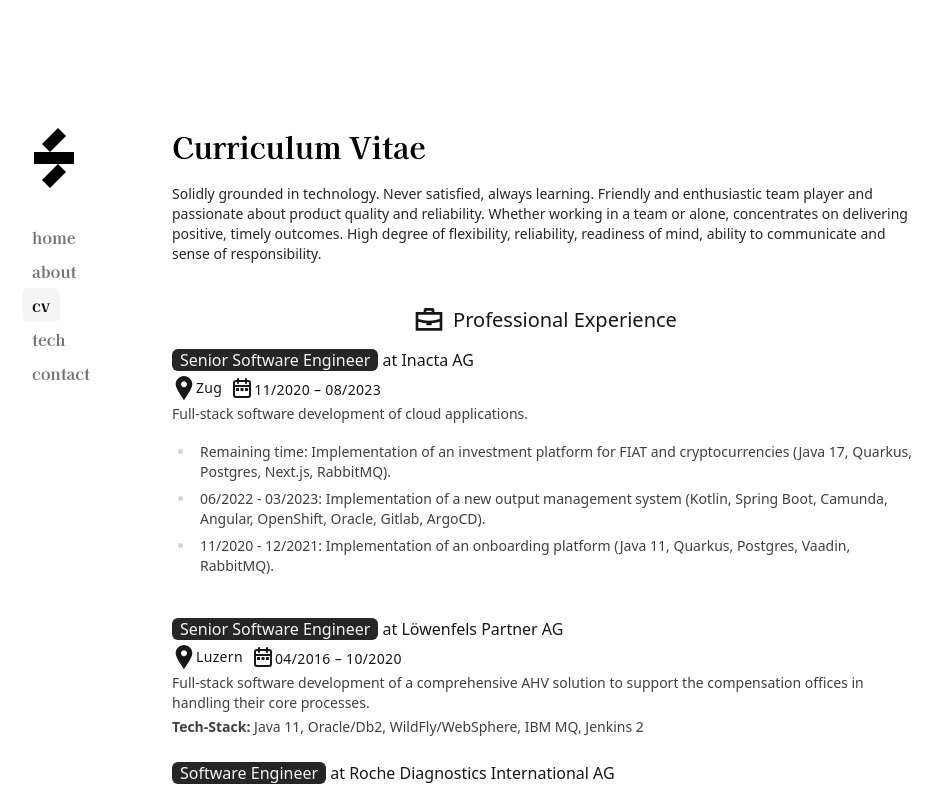
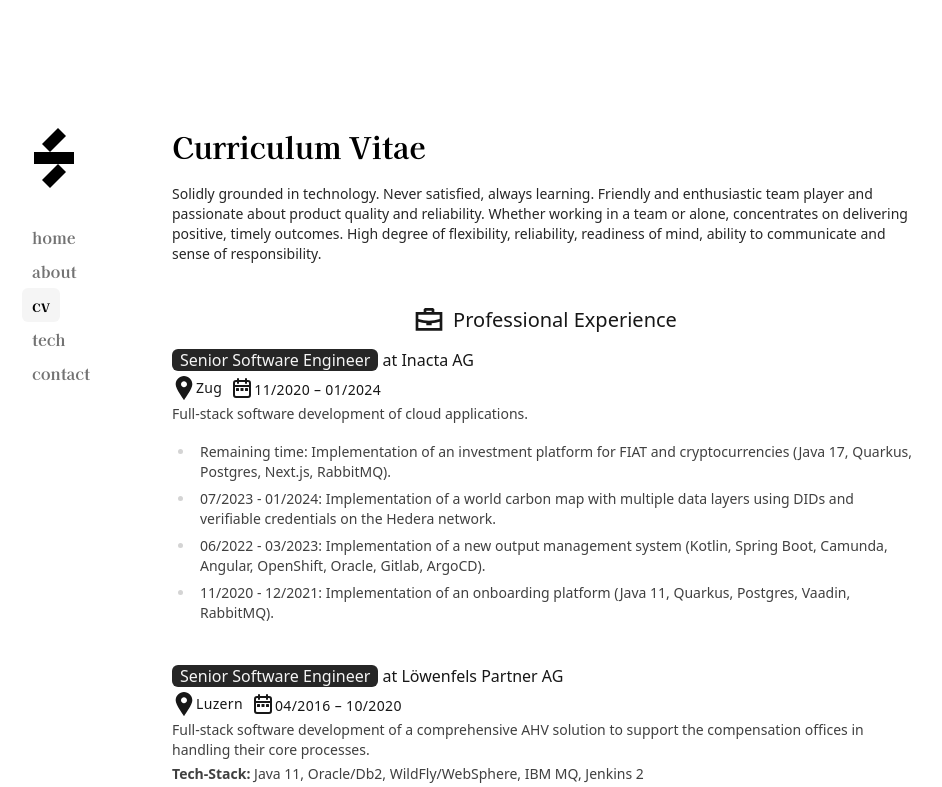
Before and after one commit to schereradi/scherera.ch, a Next.js app: page /cv in a window 1280 px wide. Shown: the top 787 px of the page, without its empty margins (170-1112 px from the left). Built offline with nearby package versions, Linux system fonts and the light colour scheme.

Commit message:
Update CV

```diff
--- a/app/cv/page.tsx
+++ b/app/cv/page.tsx
@@ -34,12 +34,13 @@
           title='Senior Software Engineer'
           company='Inacta AG'
           location='Zug'
-          period='11/2020 – 08/2023'
+          period='11/2020 – 01/2024'
           description={
             <>
               Full-stack software development of cloud applications.
               <ul>
                 <li>Remaining time: Implementation of an investment platform for FIAT and cryptocurrencies (Java 17, Quarkus, Postgres, Next.js, RabbitMQ).</li>
+                <li>07/2023 - 01/2024: Implementation of a world carbon map with multiple data layers using DIDs and verifiable credentials on the Hedera network.</li>
                 <li>06/2022 - 03/2023: Implementation of a new output management system (Kotlin, Spring Boot, Camunda, Angular, OpenShift, Oracle, Gitlab, ArgoCD).</li>
                 <li>11/2020 - 12/2021: Implementation of an onboarding platform (Java 11, Quarkus, Postgres, Vaadin, RabbitMQ).</li>
               </ul>
```
